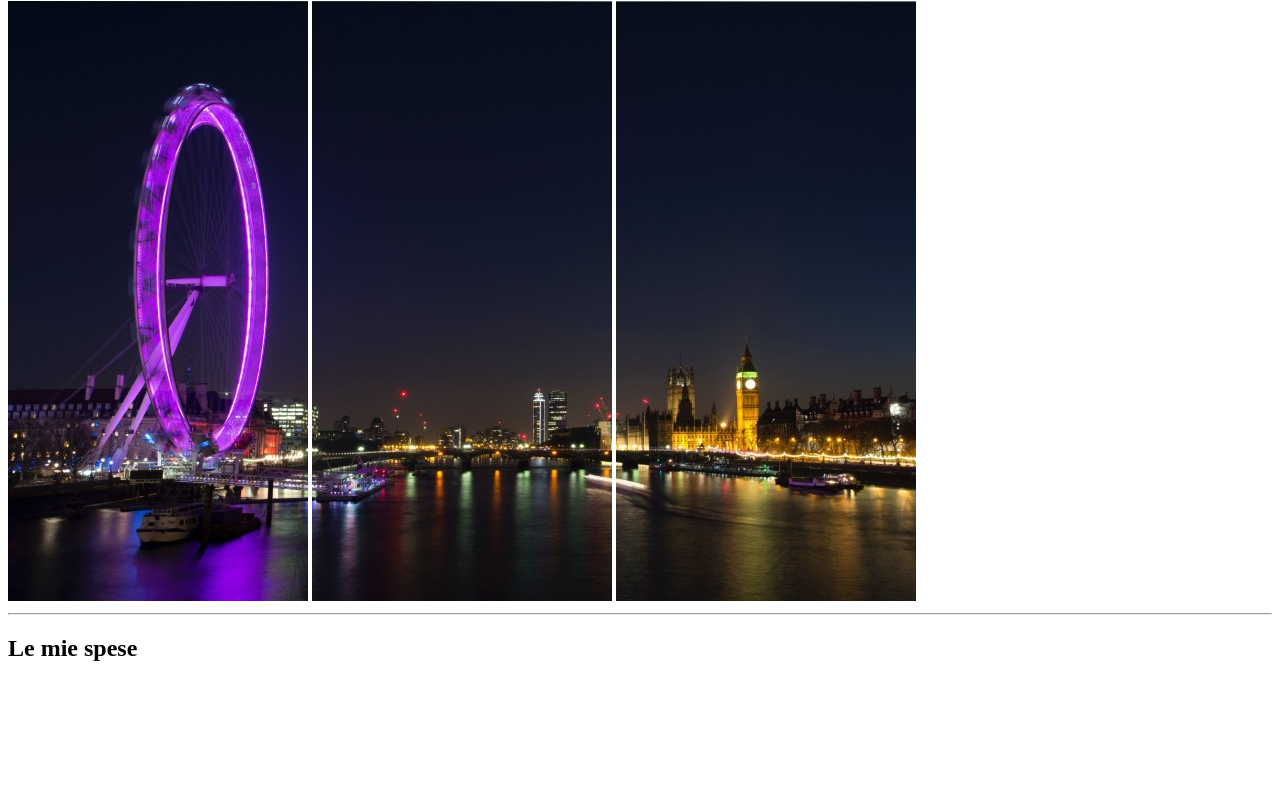
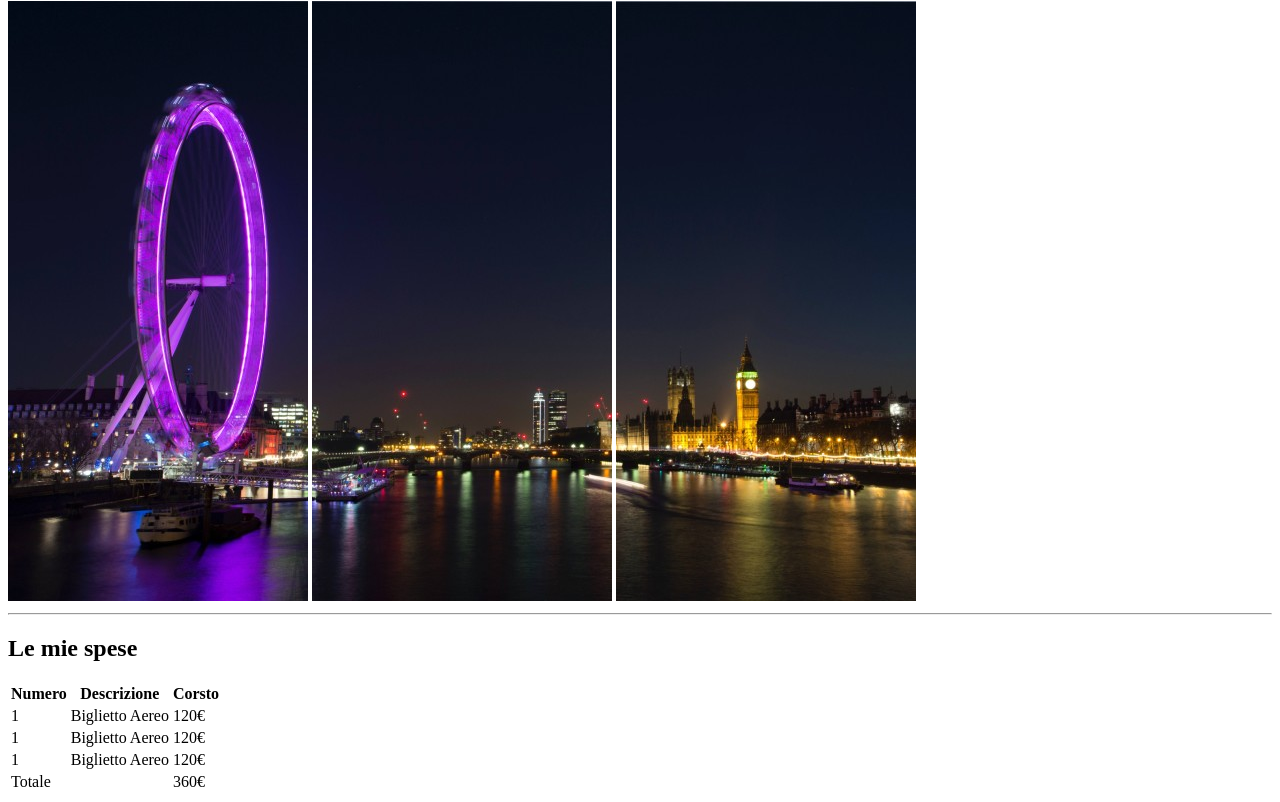
Before and after one commit to Marco-Vigilio/html-london-trip, a plain HTML site: page index.html in a window 1280 px wide. Shown: the part 79-881 px from the top of the page. Before the commit the page ends 800 px from the top, so only its background shows below. Drawn offline with Linux system fonts and the light colour scheme.

Commit message:
creazione tabella per la prima sezione

```diff
--- a/index.html
+++ b/index.html
@@ -9,6 +9,7 @@
 <body>
     <header>
         <h1>Il mio viaggio a Londra</h1>
+        <!--inserisco immagini dalla cartella img-->
         <img src="./img/pexels-bill-emrich-230794-0.jpg" alt="immagine 1 Londra">
         <img src="./img/pexels-bill-emrich-230794-1.jpg" alt="immagine 2 Londra">
         <img src="./img/pexels-bill-emrich-230794-2.jpg" alt="immagine 3 Londra">
@@ -16,9 +17,73 @@
 
     <main>
         <hr>
+        <!--prima sezione-->
         <section>
             <h2>Le mie spese</h2>
+            <!--creazione tabella-->
+            <table>
+                <thead>
+                    <tr>
+                        <th>
+                            Numero
+                        </th>
+                        <th>
+                            Descrizione
+                        </th>
+                        <th>
+                            Corsto
+                        </th>
+                    </tr>
+                </thead>
+                <tbody>
+                    <tr>
+                        <td>
+                            1
+                        </td>
+                        <td>
+                            Biglietto Aereo
+                        </td>
+                        <td>
+                            120&euro;
+                        </td>
+                    </tr>
+                    <tr>
+                        <td>
+                            1
+                        </td>
+                        <td>
+                            Biglietto Aereo
+                        </td>
+                        <td>
+                            120&euro;
+                        </td>
+                    </tr>
+                    <tr>
+                        <td>
+                            1
+                        </td>
+                        <td>
+                            Biglietto Aereo
+                        </td>
+                        <td>
+                            120&euro;
+                        </td>
+                    </tr>
+                    <tr>
+                        <td>
+                            Totale
+                        </td>
+                        <td>
+                            <!--creo spazio per la colonna descrizione-->
+                        </td>
+                        <td>
+                            360&euro;
+                        </td>
+                    </tr>
+                </tbody>
+            </table>
         </section>
+
     </main>
 
     <footer>
```
